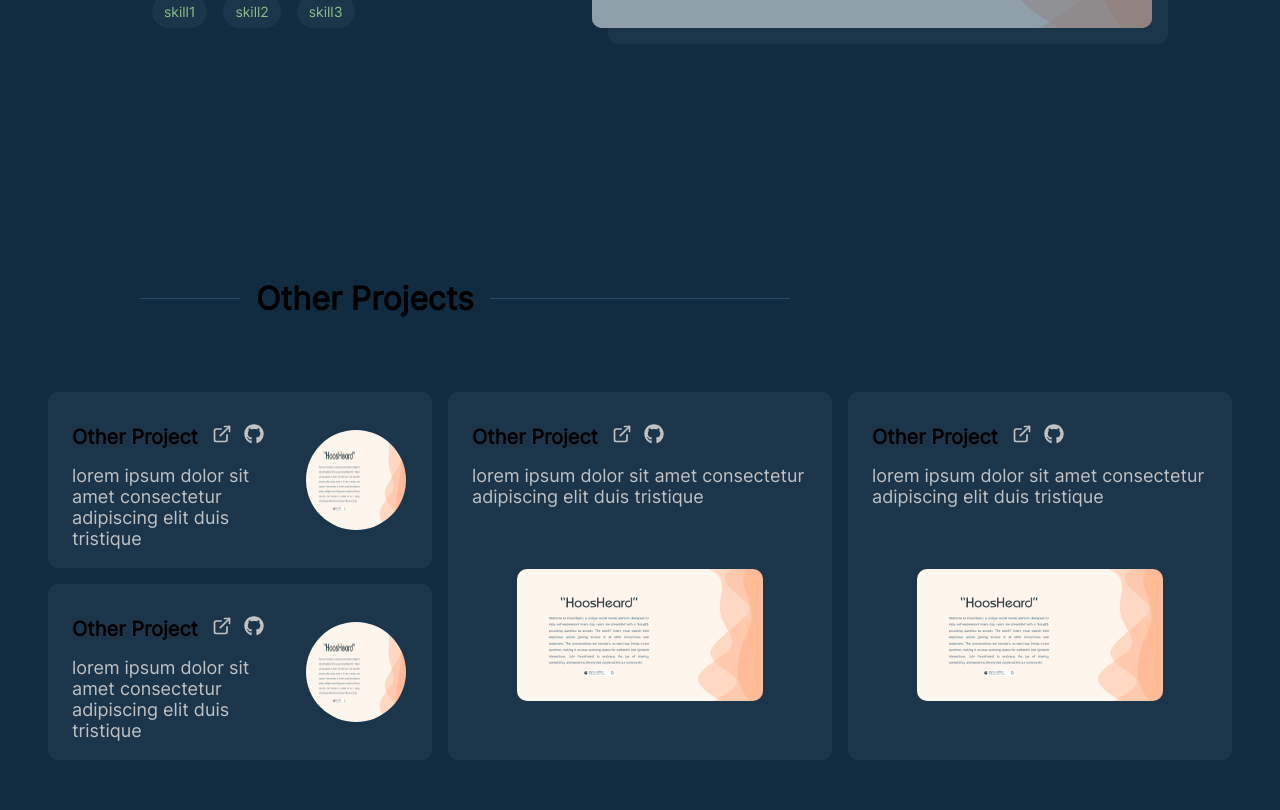
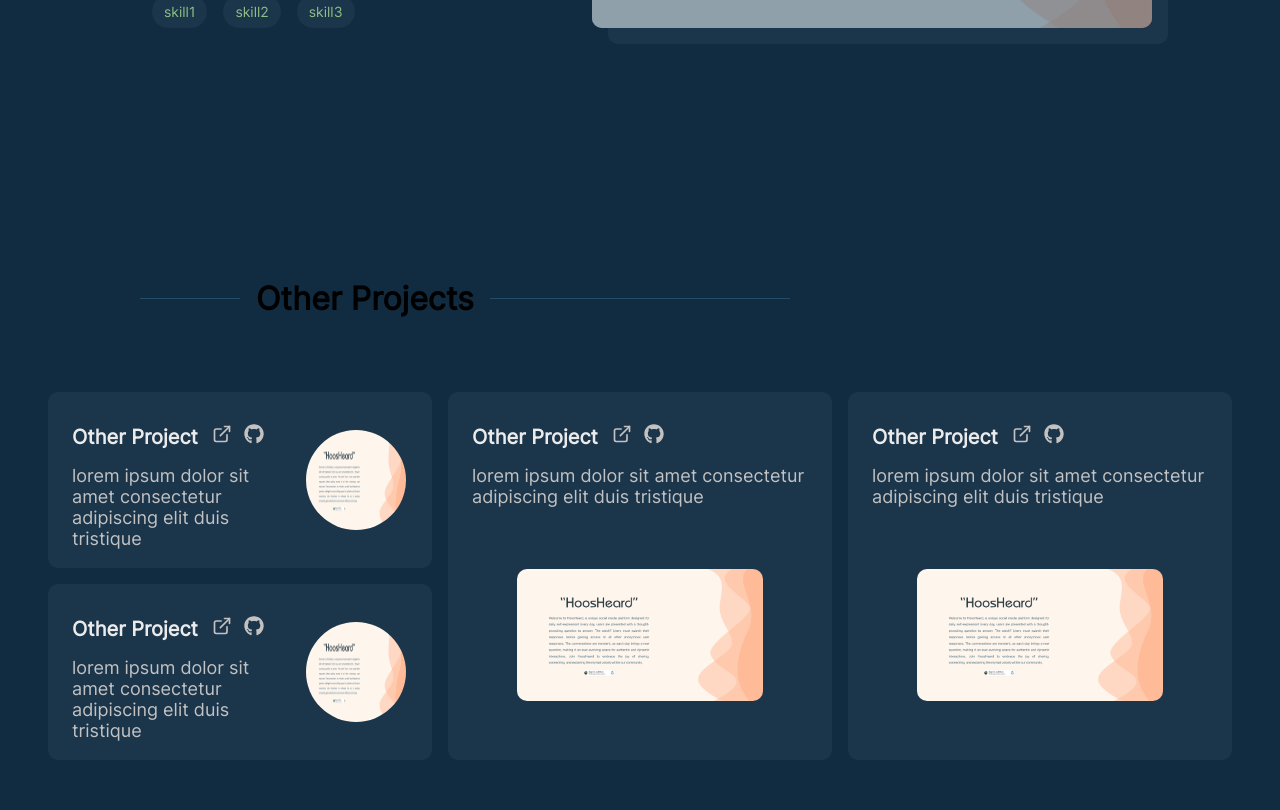
Before and after one commit to EthanHaller/Portfolio, a React (Vite) app: page / in a window 1280 px wide. Shown: the part 3319-4129 px from the top of the page. Built offline with nearby package versions, Linux system fonts and the light colour scheme.

Commit message:
style: add the not-yet-viewed class to more elements

```diff
--- a/src/App.jsx
+++ b/src/App.jsx
@@ -75,7 +75,7 @@ function App() {
               circle farthest-side at var(--x) var(--y),
               transparent,
               var(--bg-tertiary) 0%,
-			  transparent 400px
+			  transparent 35vw
             );
           }
         `}
--- a/src/Projects.jsx
+++ b/src/Projects.jsx
@@ -8,7 +8,7 @@ function Projects({ innerRef }) {
 	const otherProjects = projectData.filter((project) => !project.featured)
 
 	const featuredProjectsElement = featuredProjects.map((project, index) => (
-		<div key={index} className={"featured-project-container" + (index % 2 === 1 ? " reverse" : "")}>
+		<div key={index} className={"not-yet-viewed featured-project-container" + (index % 2 === 1 ? " reverse" : "")}>
 			<div className="featured-project-information">
 				<h3 className={"featured-project-title" + (index % 2 === 1 ? " reverse" : "")}>{project.title}</h3>
 				<ul className={"featured-project-links" + (index % 2 === 1 ? " reverse" : "")}>
@@ -38,7 +38,7 @@ function Projects({ innerRef }) {
 	))
 
 	const otherProjectsElement = otherProjects.map((project, index) => (
-		<div key={index} className={"other-project-container" + (project.large ? " large" : "")}>
+		<a href={project.deploymentLink} target="_blank" key={index} className={"not-yet-viewed other-project-container" + (project.large ? " large" : "")}>
 			<div className={"card-left" + (project.large ? " large" : "")}>
 				<div className="card-header">
 					<h4 className="project-title">{project.title}</h4>
@@ -56,19 +56,19 @@ function Projects({ innerRef }) {
 			<div className={"card-right" + (project.large ? " large" : "")}>
 				<img className={"project-image" + (project.large ? " large" : "")} src={project.imagePath}></img>
 			</div>
-		</div>
+		</a>
 	))
 
 	return (
 		<>
 			<div className="container" ref={innerRef}>
-				<div className="projects-section-title">
+				<div className="projects-section-title not-yet-viewed">
 					<span className="title-line first"></span>
 					<h2 className="projects-title">Featured Projects</h2>
 					<span className="title-line second"></span>
 				</div>
 				<div className="featured-projects-container">{featuredProjectsElement}</div>
-				<div className="other-projects-section-title">
+				<div className="other-projects-section-title not-yet-viewed">
 					<span className="title-line first"></span>
 					<h2 className="other-projects-title">Other Projects</h2>
 					<span className="title-line second"></span>
--- a/src/styles/projects.css
+++ b/src/styles/projects.css
@@ -178,7 +178,7 @@
 	border-radius: 10px;
 	display: flex;
 	justify-content: space-between;
-	transition: transform 0.3s ease;
+	transition: transform 0.05s;
 }
 
 .other-project-container.large {
@@ -188,11 +188,11 @@
 
 .other-project-container:hover .project-deployment-link {
 	color: var(--accent-primary);
-	transform: translate(0px, -5px);
+	transform: translate(0px, -0.5rem);
 }
 
 .other-project-container:hover {
-	transform: translate(0px, -5px);
+	transform: translate(0px, -0.5rem);
 }
 
 .large {
@@ -230,6 +230,7 @@
 
 .project-title {
 	font-size: 1.25rem;
+	color: var(--text-primary);
 	margin: 0 0.5rem 0 0;
 }
 
```
